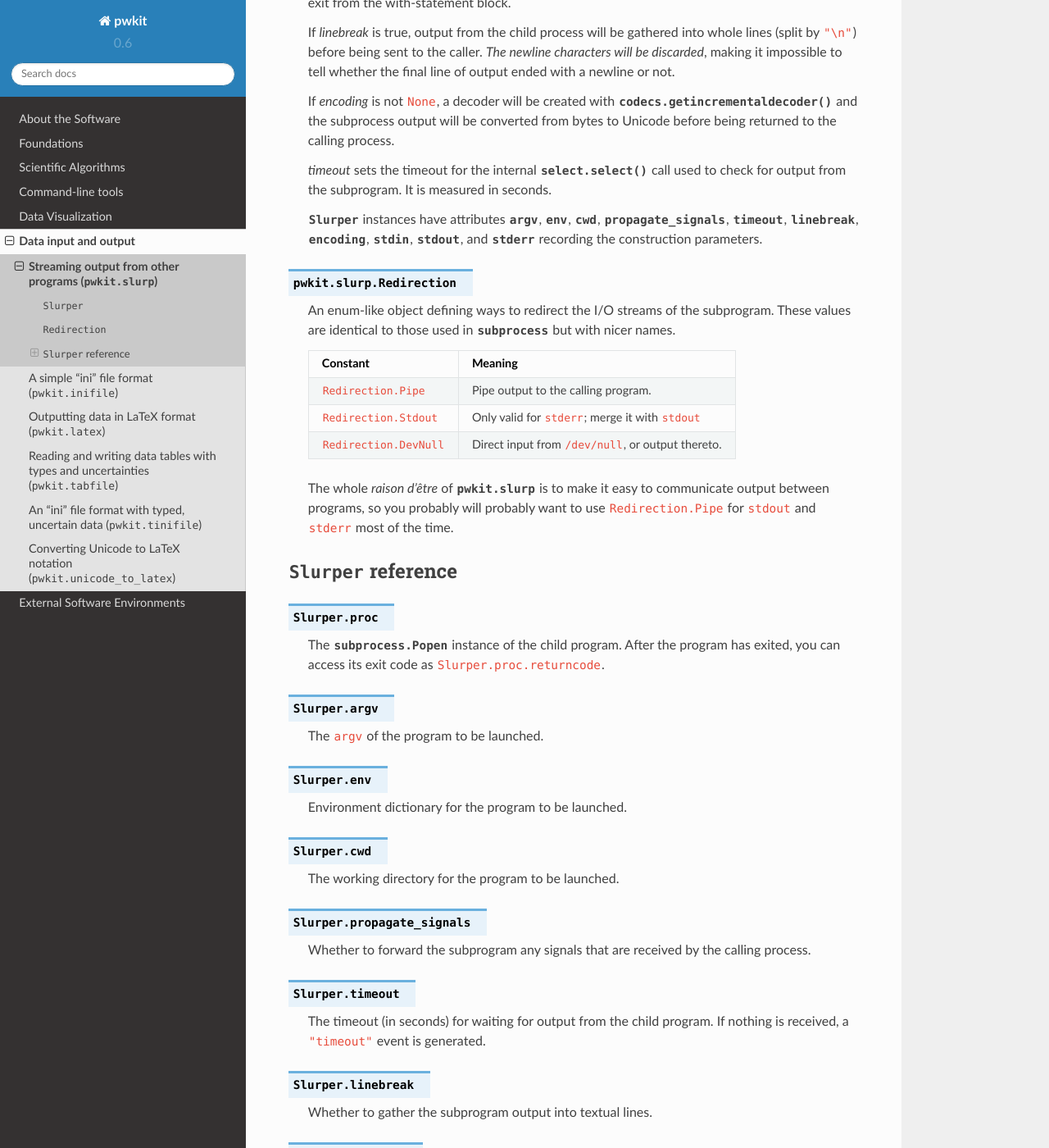
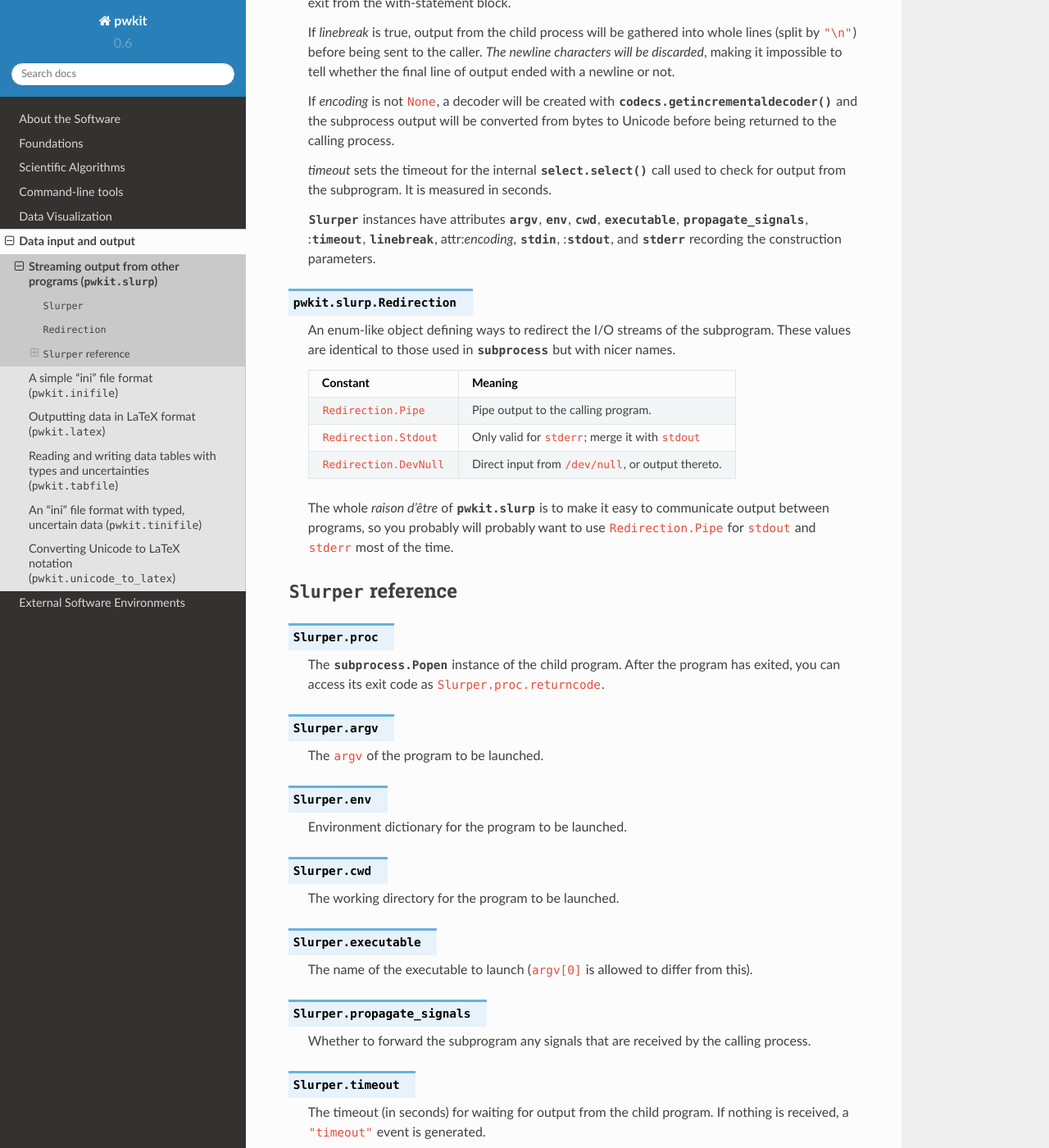
Before and after one commit to pkgw/pwkit, a Sphinx documentation site: the page built from docs/source/io/slurp.rst, in a window 1280 px wide and 1400 px high, scrolled down 1825 px. Shown: the whole window at 82% size. Built offline with Sphinx 7.4.7 and the Read the Docs theme 2.0.0, drawn with Linux system fonts in a browser that asks for light colours; formulas are drawn with MathJax 3; some of the changed text lies outside the part shown.

Commit message:
pwkit/cli/wrapout.py: update to use pwkit.slurp

```diff
--- a/docs/source/io/slurp.rst
+++ b/docs/source/io/slurp.rst
@@ -67,12 +67,13 @@ decoding is enabled; see below.)
    disable buffering on both streams, run ``stdbuf -o0 -e0 foo bar``.
 
 
-.. class:: Slurper(argv=None, env=None, cwd=None, propagate_signals=True, timeout=10, linebreak=False, encoding=None, stdin=slurp.Redirection.DevNull, stdout=slurp.Redirection.Pipe, stderr=slurp.Redirection.Pipe)
+.. class:: Slurper(argv=None, env=None, cwd=None, propagate_signals=True, timeout=10, linebreak=False, encoding=None, stdin=slurp.Redirection.DevNull, stdout=slurp.Redirection.Pipe, stderr=slurp.Redirection.Pipe, executable=None)
 
    Construct a context manager used to read output from a subprogram. *argv*
    is used to launch the subprogram using :class:`subprocess.Popen` with the
-   *shell* keyword set to False. *env*, *cwd*, *stdin*, *stdout*, and *stderr*
-   are forwarded to the :class:`subprocess.Popen` constructor as well.
+   *shell* keyword set to False. *env*, *cwd*, *executable*, *stdin*,
+   *stdout*, and *stderr* are forwarded to the :class:`subprocess.Popen`
+   constructor as well.
 
    Regarding the redirection parameters *stdin*, *stdout*, and *stderr*, the
    constants in the :data:`Redirection` object gives more user-friendly names
@@ -104,9 +105,9 @@ decoding is enabled; see below.)
    to check for output from the subprogram. It is measured in seconds.
 
    :class:`Slurper` instances have attributes :attr:`argv`, :attr:`env`,
-   :attr:`cwd`, :attr:`propagate_signals`, :attr:`timeout`, :attr:`linebreak`,
-   :attr:`encoding`, :attr:`stdin`, :attr:`stdout`, and :attr:`stderr`
-   recording the construction parameters.
+   :attr:`cwd`, :attr:`executable`, :attr:`propagate_signals`,
+   ::attr:`timeout`, :attr:`linebreak`, attr:`encoding`, :attr:`stdin`,
+   ::attr:`stdout`, and :attr:`stderr` recording the construction parameters.
 
 
 .. data:: Redirection
@@ -153,6 +154,12 @@ decoding is enabled; see below.)
    The working directory for the program to be launched.
 
 
+.. attribute:: Slurper.executable
+
+   The name of the executable to launch (``argv[0]`` is allowed to differ from
+   this).
+
+
 .. attribute:: Slurper.propagate_signals
 
    Whether to forward the subprogram any signals that are received by the
```
Also changed, not shown: 2 other files.
